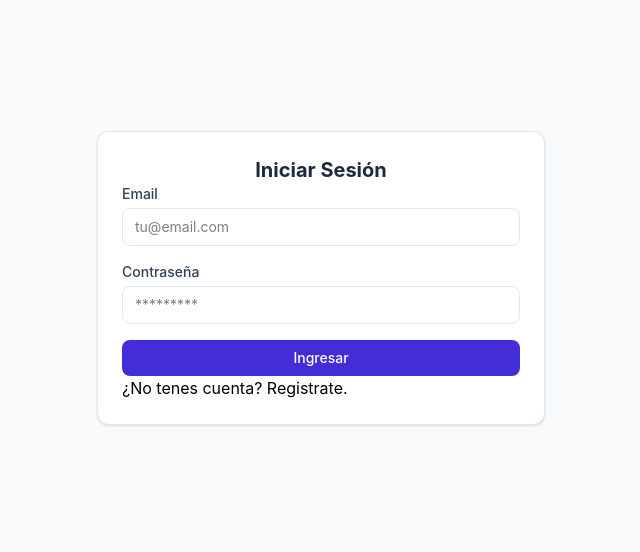
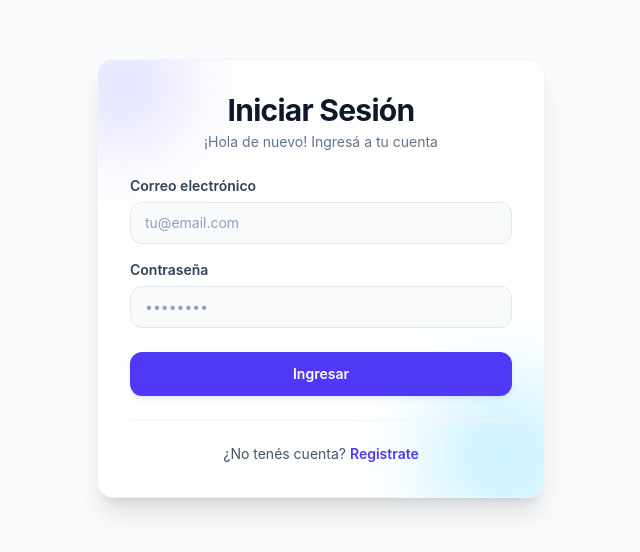
Before and after one commit to LucasUr11/gestion_de_tareas, a React (Vite) app: page / in a window 1280 px wide. Shown: the part 122-674 px from the top of the page, without its empty margins (319-959 px from the left). Built offline with nearby package versions, Linux system fonts and the light colour scheme.

Commit message:
Reacondicionamiento del formulario en Auth.tsx.-

```diff
--- a/src/components/Auth/Auth.tsx
+++ b/src/components/Auth/Auth.tsx
@@ -38,102 +38,92 @@ export const Auth = () => {
 
     return (
         <div className="min-h-screen bg-slate-50 flex items-center justify-center p-4">
-            <div className="bg-white p-6 rounded-xl border border-slate-200 shadow-sm w-full max-w-md">
-                <h2 className="text-xl font-bold text-slate-800 text-center">
+            <div className="w-full max-w-md mx-auto relative overflow-hidden z-10 bg-white p-6 sm:p-8 rounded-2xl shadow-xl border border-slate-100 before:w-32 before:h-32 before:absolute before:bg-indigo-500/20 before:rounded-full before:-z-10 before:blur-2xl before:-top-10 before:-left-10 after:w-40 after:h-40 after:absolute after:bg-sky-400/20 after:rounded-full after:-z-10 after:blur-2xl after:-bottom-10 after:-right-10">
+
+                {/* Encabezado */}
+                <div className="text-center mb-6">
+                    <h2 className="text-2xl sm:text-3xl font-bold text-slate-900 tracking-tight">
                         {isRegister ? 'Crear Cuenta' : 'Iniciar Sesión'}
                     </h2>
+                    <p className="text-xs sm:text-sm text-slate-500 mt-1">
+                        {isRegister ? 'Ingresá tus datos para registrarte' : '¡Hola de nuevo! Ingresá a tu cuenta'}
+                    </p>
+                </div>
 
+                {/* Alerta de Error */}
                 {error && (
-                    <div className="mb-4 p-3 bg-rose-50 text-rose-700 text-sm rounded-lg border border-rose-200">
-                        {error}
+                    <div className="mb-5 p-3.5 bg-rose-50 text-rose-700 text-xs sm:text-sm rounded-xl border border-rose-200/80 flex items-center gap-2">
+                        <span>{error}</span>
                     </div>
                 )}
 
-                {isRegister ?
                 <form onSubmit={handleAuth} className="space-y-4">
+                    {isRegister && (
                         <div>
-                            <label className="block text-sm font-medium text-slate-700 mb-1">Nombre</label>
+                            <label className="block text-xs sm:text-sm font-semibold text-slate-700 mb-1.5">
+                                Nombre completo
+                            </label>
                             <input
                                 type="text"
                                 required
                                 value={name}
                                 onChange={(e) => setName(e.target.value)}
-                                className="w-full px-3 py-2 border border-slate-200 rounded-lg focus:outline-none focus:ring-2 focus:ring-indigo-500 text-sm"
-                                placeholder="Nombre"
+                                className="w-full px-3.5 py-2.5 bg-slate-50 border border-slate-200 rounded-xl text-sm text-slate-900 placeholder:text-slate-400 focus:bg-white focus:outline-none focus:ring-2 focus:ring-indigo-500/20 focus:border-indigo-600 transition-all"
+                                placeholder="Ej. Lucas Urquiza"
                             />
                         </div>
+                    )}
 
                     <div>
-                            <label className="block text-sm font-medium text-slate-700 mb-1">Email</label>
+                        <label className="block text-xs sm:text-sm font-semibold text-slate-700 mb-1.5">
+                            Correo electrónico
+                        </label>
                         <input
                             type="email"
                             required
                             value={email}
                             onChange={(e) => setEmail(e.target.value)}
-                                className="w-full px-3 py-2 border border-slate-200 rounded-lg focus:outline-none focus:ring-2 focus:ring-indigo-500 text-sm"
+                            className="w-full px-3.5 py-2.5 bg-slate-50 border border-slate-200 rounded-xl text-sm text-slate-900 placeholder:text-slate-400 focus:bg-white focus:outline-none focus:ring-2 focus:ring-indigo-500/20 focus:border-indigo-600 transition-all"
                             placeholder="tu@email.com"
                         />
                     </div>
 
                     <div>
-                            <label className="block text-sm font-medium text-slate-700 mb-1">Contraseña</label>
+                        <label className="block text-xs sm:text-sm font-semibold text-slate-700 mb-1.5">
+                            Contraseña
+                        </label>
                         <input
                             type="password"
                             required
                             value={password}
                             onChange={(e) => setPassword(e.target.value)}
-                                className="w-full px-3 py-2 border border-slate-200 rounded-lg focus:outline-none focus:ring-2 focus:ring-indigo-500 text-sm"
-                                placeholder="*********"
+                            className="w-full px-3.5 py-2.5 bg-slate-50 border border-slate-200 rounded-xl text-sm text-slate-900 placeholder:text-slate-400 focus:bg-white focus:outline-none focus:ring-2 focus:ring-indigo-500/20 focus:border-indigo-600 transition-all"
+                            placeholder="••••••••"
                         />
                     </div>
 
                     <button
                         type="submit"
-                            className="w-full bg-indigo-700 hover:bg-indigo-800 text-white font-medium py-2 rounded-lg text-sm transition-colors"
+                        className="w-full mt-2 bg-indigo-600 hover:bg-indigo-700 active:bg-indigo-800 text-white font-semibold py-3 px-4 rounded-xl shadow-md shadow-indigo-500/10 transition-all focus:ring-2 focus:ring-indigo-500 focus:ring-offset-2 cursor-pointer text-sm"
                     >
-                            Registrarse
+                        {isRegister ? 'Registrarse' : 'Ingresar'}
                     </button>
                 </form>
-                    :
-                    <form onSubmit={handleAuth} className="space-y-4">
-                        <div>
-                            <label className="block text-sm font-medium text-slate-700 mb-1">Email</label>
-                            <input
-                                type="email"
-                                required
-                                value={email}
-                                onChange={(e) => setEmail(e.target.value)}
-                                className="w-full px-3 py-2 border border-slate-200 rounded-lg focus:outline-none focus:ring-2 focus:ring-indigo-500 text-sm"
-                                placeholder="tu@email.com"
-                            />
+
+                {/* Conmutador de modo (Login / Registro) */}
+                <div className="mt-6 pt-5 border-t border-slate-100 text-center">
+                    <button
+                        type="button"
+                        onClick={() => setIsRegister(!isRegister)}
+                        className="text-xs sm:text-sm text-slate-600 hover:text-slate-900 transition-colors cursor-pointer"
+                    >
+                        {isRegister ? (
+                            <>¿Ya tenés una cuenta? <span className="font-semibold text-indigo-600 hover:underline">Iniciá Sesión</span></>
+                        ) : (
+                            <>¿No tenés cuenta? <span className="font-semibold text-indigo-600 hover:underline">Registrate</span></>
+                        )}
+                    </button>
                 </div>
-
-                        <div>
-                            <label className="block text-sm font-medium text-slate-700 mb-1">Contraseña</label>
-                            <input
-                                type="password"
-                                required
-                                value={password}
-                                onChange={(e) => setPassword(e.target.value)}
-                                className="w-full px-3 py-2 border border-slate-200 rounded-lg focus:outline-none focus:ring-2 focus:ring-indigo-500 text-sm"
-                                placeholder="*********"
-                            />
-                        </div>
-
-                        <button
-                            type="submit"
-                            className="w-full bg-indigo-700 hover:bg-indigo-800 text-white font-medium py-2 rounded-lg text-sm transition-colors"
-                        >
-                            Ingresar
-                        </button>
-                    </form>
-                }
-
-                <button
-                    onClick={() => setIsRegister(!isRegister)}
-                >
-                    {isRegister ? '¿Ya tenés una cuenta? Iniciá Sesión' : '¿No tenes cuenta? Registrate.'}
-                </button>
             </div>
         </div>
     );
```
Lines whose indentation alone changed are shown as unchanged.
